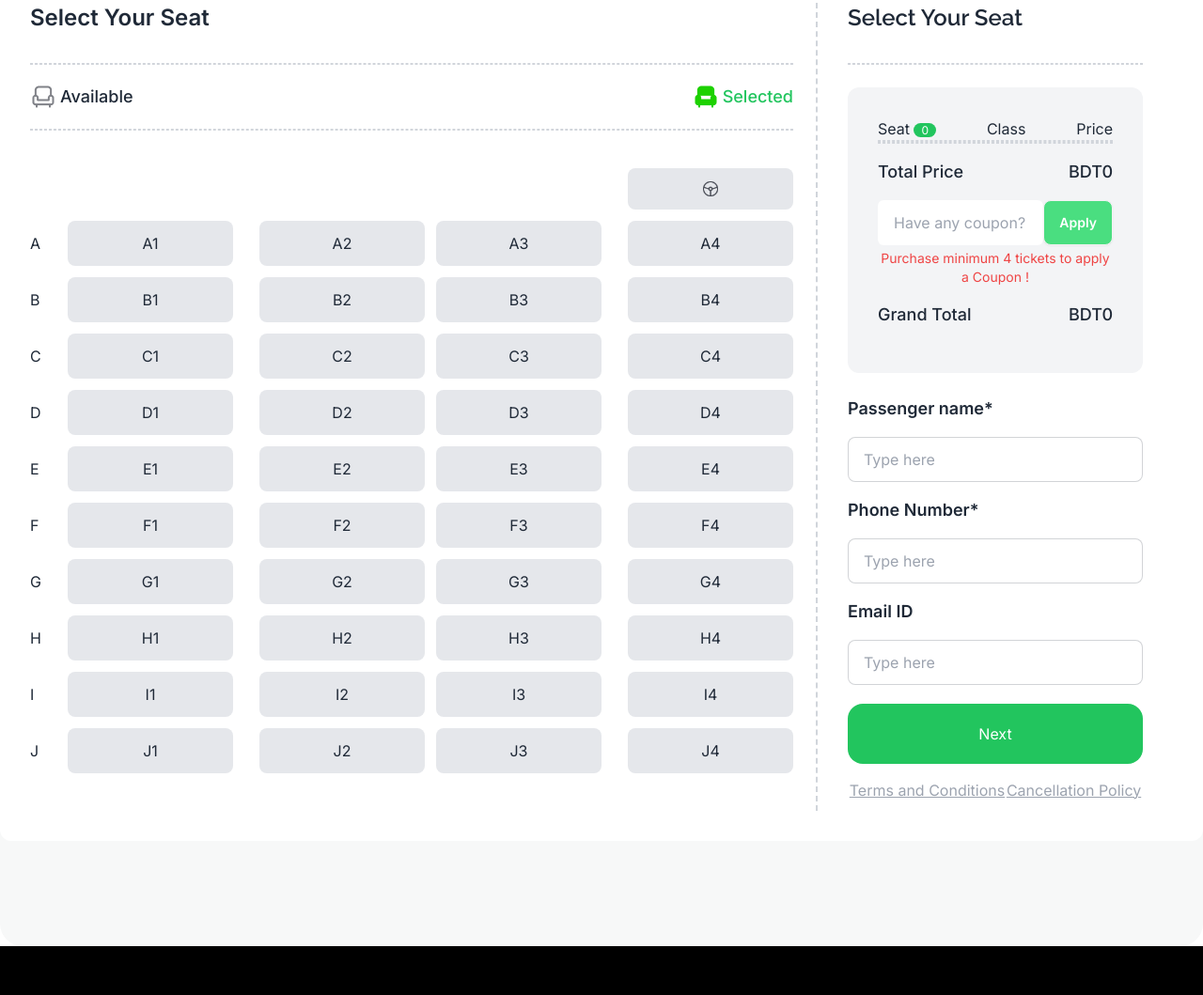
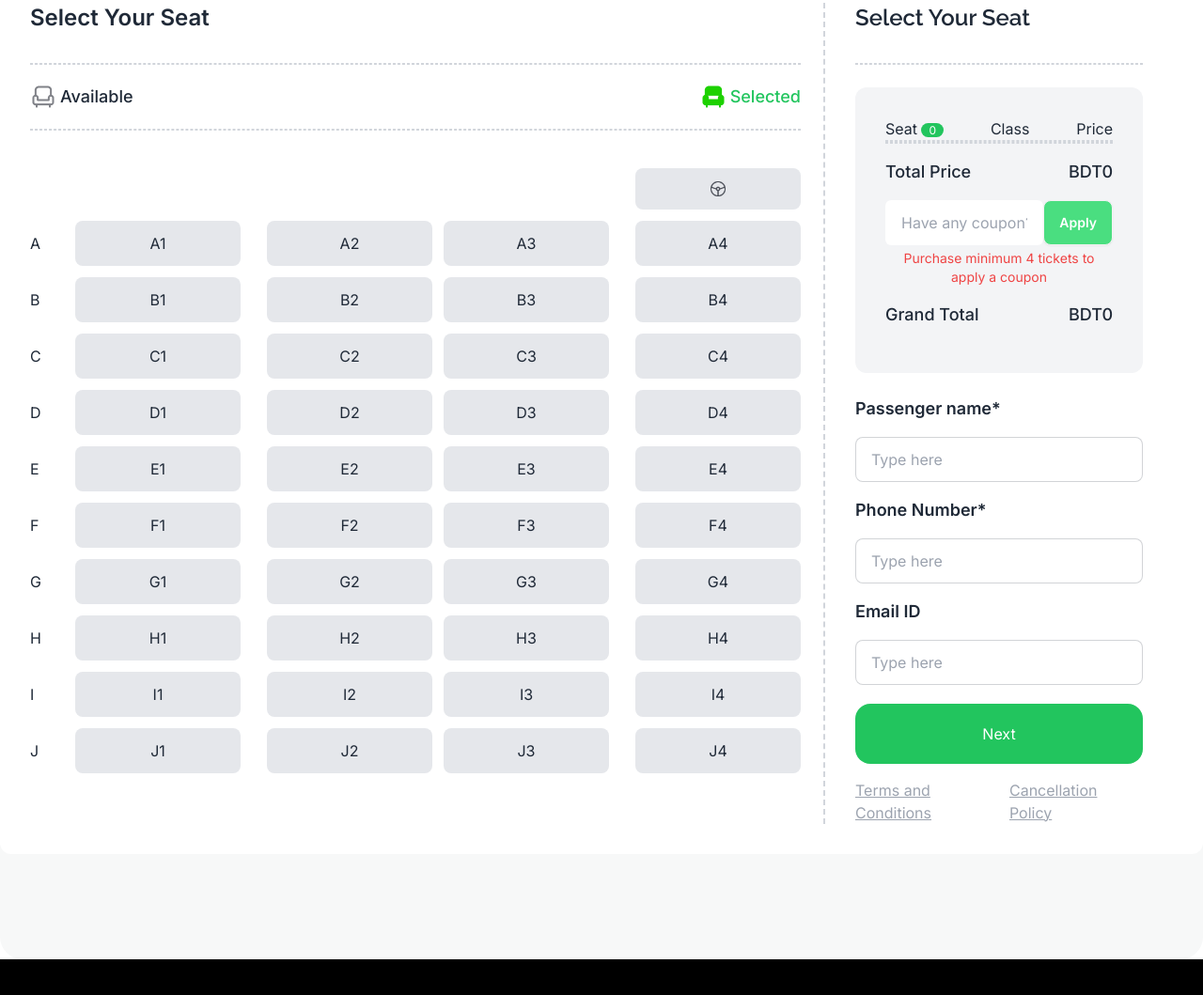
Before and after one commit to mainulbinalif/Assignment-Five, a plain HTML site: page index.html in a window 1280 px wide. Shown: the part 2375-3434 px from the top of the page at 94% size. Drawn offline with nearby package versions, Linux system fonts and the light colour scheme.

Commit message:
resolved some error

```diff
--- a/index.html
+++ b/index.html
@@ -23,7 +23,7 @@
 </head>
 <body class="font-raleway">
     <!-- Header Section -->
-    <header class="container mx-auto ">
+    <header class="container mx-auto">
         <!-- Navbar Section -->
         <nav>
             <nav class="my-4 lg:my-8">
@@ -95,6 +95,7 @@
                     </div>
             </div>
         </section>
+    </header>
     <!-- Main Section -->
     <main>
         <!-- Best Offers Section -->
@@ -134,7 +135,7 @@
                     <h2 class="text-[40px] font-bold">P Paribahan</h2>
                     <p class="text-xl">Easily secure your journey with our streamlined ticket purchasing process,offering <br> convenient access to a wide range of destinations at your fingertips.</p>
                 </div>
-                    <!-- Ticket Price Section -->
+                <!-- Ticket Price -->
                 <div class="flex flex-col lg:flex-row rounded-xl bg-white">
                     <div class="flex-1 px-8 pt-11">
                         <div class="flex justify-between">
@@ -211,7 +212,7 @@
                         </div>
                         <div class="flex flex-col gap-3 lg: lg:flex-row justify-between my-3">
                             <div class="flex items-center gap-7">
-                                    <p class="w-3">A</p>
+                                <p class="w-5">A</p>
                                 <div class="seat w-44 text-center cursor-pointer rounded-lg bg-gray-200 px-10 py-3">A1</div>
                                 <div class="seat w-44 text-center cursor-pointer rounded-lg bg-gray-200 px-10 py-3">A2</div>
                             </div>
@@ -222,7 +223,7 @@
                         </div>
                         <div class="flex flex-col gap-3 lg: lg:flex-row justify-between my-3">
                             <div class="flex items-center gap-7">
-                                    <p class="w-3">B</p>
+                                <p class="w-5">B</p>
                                 <div class="seat w-44 text-center cursor-pointer rounded-lg bg-gray-200 px-10 py-3">B1</div>
                                 <div class="seat w-44 text-center cursor-pointer rounded-lg bg-gray-200 px-10 py-3">B2</div>
                             </div>
@@ -233,7 +234,7 @@
                         </div>
                         <div class="flex flex-col gap-3 lg: lg:flex-row justify-between my-3">
                             <div class="flex items-center gap-7">
-                                    <p class="w-3">C</p>
+                                <p class="w-5">C</p>
                                 <div class="seat w-44 text-center cursor-pointer rounded-lg bg-gray-200 px-10 py-3">C1</div>
                                 <div class="seat w-44 text-center cursor-pointer rounded-lg bg-gray-200 px-10 py-3">C2</div>
                             </div>
@@ -244,7 +245,7 @@
                         </div>
                         <div class="flex flex-col gap-3 lg: lg:flex-row justify-between my-3">
                             <div class="flex items-center gap-7">
-                                    <p class="w-3">D</p>
+                                <p class="w-5">D</p>
                                 <div class="seat w-44 text-center cursor-pointer rounded-lg bg-gray-200 px-10 py-3">D1</div>
                                 <div class="seat w-44 text-center cursor-pointer rounded-lg bg-gray-200 px-10 py-3">D2</div>
                             </div>
@@ -255,7 +256,7 @@
                         </div>
                         <div class="flex flex-col gap-3 lg: lg:flex-row justify-between my-3">
                             <div class="flex items-center gap-7">
-                                    <p class="w-3">E</p>
+                                <p class="w-5">E</p>
                                 <div class="seat w-44 text-center cursor-pointer rounded-lg bg-gray-200 px-10 py-3">E1</div>
                                 <div class="seat w-44 text-center cursor-pointer rounded-lg bg-gray-200 px-10 py-3">E2</div>
                             </div>
@@ -266,7 +267,7 @@
                         </div>
                         <div class="flex flex-col gap-3 lg: lg:flex-row justify-between my-3">
                             <div class="flex items-center gap-7">
-                                    <p class="w-3">F</p>
+                                <p class="w-5">F</p>
                                 <div class="seat w-44 text-center cursor-pointer rounded-lg bg-gray-200 px-10 py-3">F1</div>
                                 <div class="seat w-44 text-center cursor-pointer rounded-lg bg-gray-200 px-10 py-3">F2</div>
                             </div>
@@ -277,7 +278,7 @@
                         </div>
                         <div class="flex flex-col gap-3 lg: lg:flex-row justify-between my-3">
                             <div class="flex items-center gap-7">
-                                    <p class="w-3">G</p>
+                                <p class="w-5">G</p>
                                 <div class="seat w-44 text-center cursor-pointer rounded-lg bg-gray-200 px-10 py-3">G1</div>
                                 <div class="seat w-44 text-center cursor-pointer rounded-lg bg-gray-200 px-10 py-3">G2</div>
                             </div>
@@ -288,7 +289,7 @@
                         </div>
                         <div class="flex flex-col gap-3 lg: lg:flex-row justify-between my-3">
                             <div class="flex items-center gap-7">
-                                    <p class="w-3">H</p>
+                                <p class="w-5">H</p>
                                 <div class="seat w-44 text-center cursor-pointer rounded-lg bg-gray-200 px-10 py-3">H1</div>
                                 <div class="seat w-44 text-center cursor-pointer rounded-lg bg-gray-200 px-10 py-3">H2</div>
                             </div>
@@ -299,7 +300,7 @@
                         </div>
                         <div class="flex flex-col gap-3 lg: lg:flex-row justify-between my-3">
                             <div class="flex items-center gap-7">
-                                    <p class="w-3">I</p>
+                                <p class="w-5">I</p>
                                 <div class="seat w-44 text-center cursor-pointer rounded-lg bg-gray-200 px-10 py-3">I1</div>
                                 <div class="seat w-44 text-center cursor-pointer rounded-lg bg-gray-200 px-10 py-3">I2</div>
                             </div>
@@ -310,7 +311,7 @@
                         </div>
                         <div class="flex flex-col gap-3 lg: lg:flex-row justify-between my-3">
                             <div class="flex items-center gap-7">
-                                    <p class="w-3">J</p>
+                                <p class="w-5">J</p>
                                 <div class="seat w-44 text-center cursor-pointer rounded-lg bg-gray-200 px-10 py-3">J1</div>
                                 <div class="seat w-44 text-center cursor-pointer rounded-lg bg-gray-200 px-10 py-3">J2</div>
                             </div>
@@ -346,7 +347,7 @@
 
                             <button id="coupon-apply-btn" class="btn bg-green-400 text-white" >Apply</button>
                         </div>
-                            <span class="text-red-500 text-sm text-center mt-1 block">Purchase minimum 4 tickets to apply a Coupon !</span>
+                        <span class="text-red-500 text-sm text-center mt-1 block">Purchase minimum 4 tickets to apply a coupon</span>
                         <div class="flex py-4 justify-between text-lg font-medium">
                             <p>Grand Total</p>
                             <p>BDT<span id="grand-total-seats-price">0</span></p>
@@ -389,8 +390,6 @@
             </dialog>
         </div>
     </main>
-    </header>
-    <!-- Footer Section -->
     <footer class="bg-black">
         <div class="container mx-auto">
             <div class="flex justify-between pt-24 pb-16">
```
Lines whose indentation alone changed are shown as unchanged.
